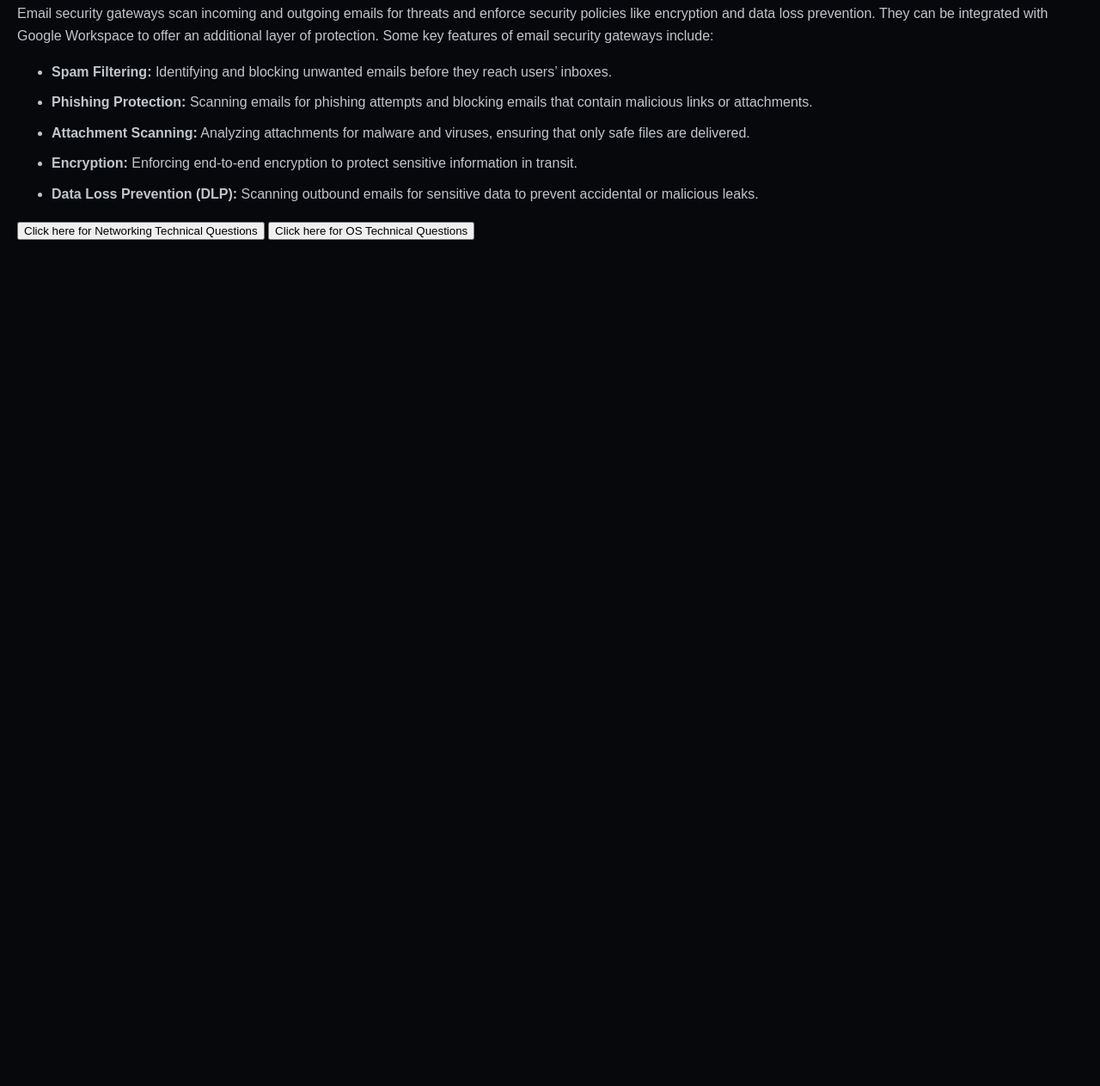
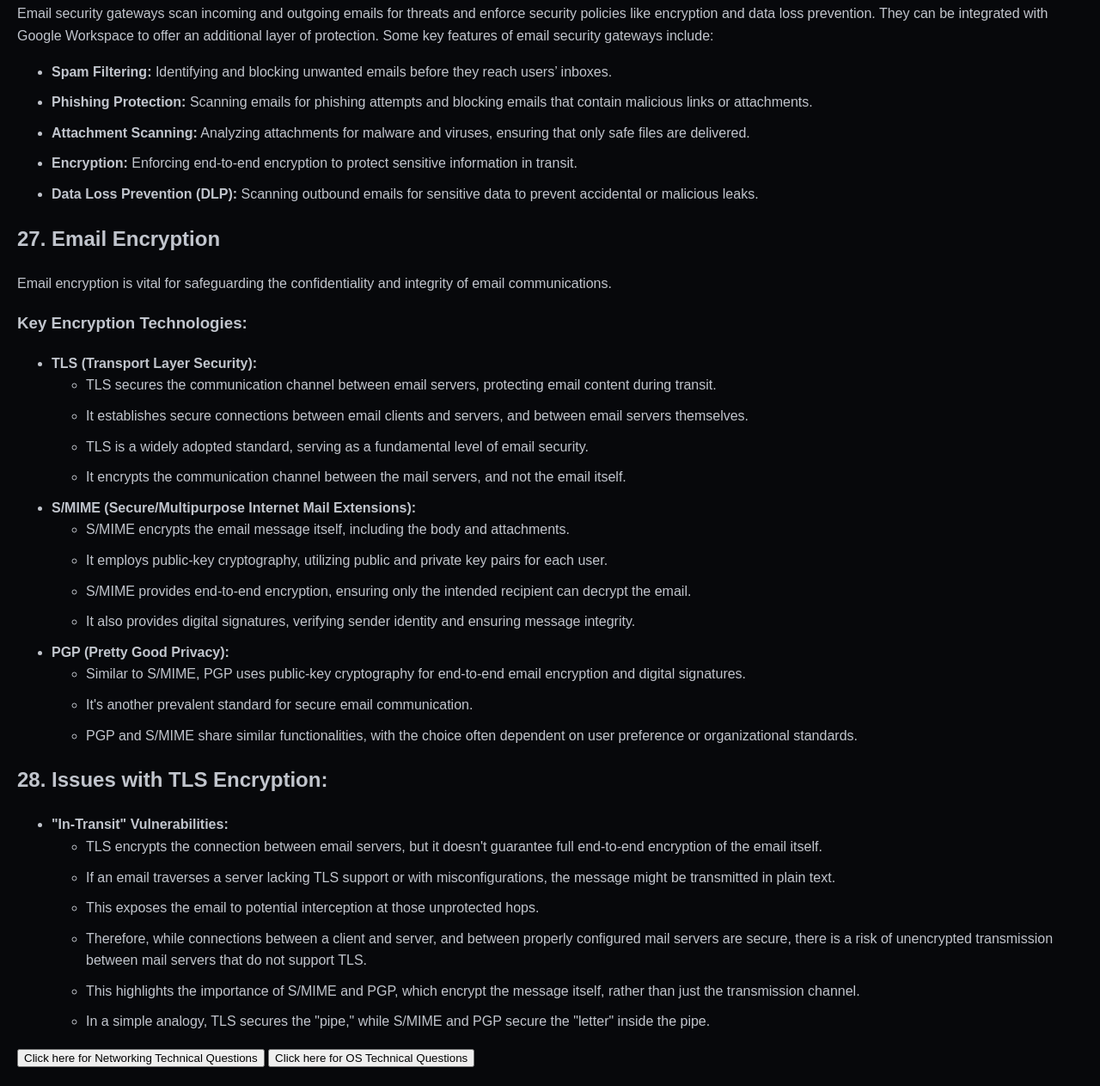
Before and after one commit to Assssaddd/WorkplacePlatforms, a plain HTML site: page Index.html in a window 1280 px wide. Shown: the part 7399-8662 px from the top of the page at 86% size. Before the commit the page ends 7699 px from the top, so only its background shows below. Drawn offline with Linux system fonts and the light colour scheme.

Commit message:
Update Index.html

```diff
--- a/Index.html
+++ b/Index.html
@@ -366,6 +366,53 @@
         <li><strong>Data Loss Prevention (DLP):</strong> Scanning outbound emails for sensitive data to prevent
             accidental or malicious leaks.</li>
     </ul>
+    <h2>27. Email Encryption</h2>
+<p>Email encryption is vital for safeguarding the confidentiality and integrity of email communications.</p>
+
+<h3>Key Encryption Technologies:</h3>
+<ul>
+  <li>
+    <strong>TLS (Transport Layer Security):</strong>
+    <ul>
+      <li>TLS secures the communication channel between email servers, protecting email content during transit.</li>
+      <li>It establishes secure connections between email clients and servers, and between email servers themselves.</li>
+      <li>TLS is a widely adopted standard, serving as a fundamental level of email security.</li>
+      <li>It encrypts the communication channel between the mail servers, and not the email itself.</li>
+    </ul>
+  </li>
+  <li>
+    <strong>S/MIME (Secure/Multipurpose Internet Mail Extensions):</strong>
+    <ul>
+      <li>S/MIME encrypts the email message itself, including the body and attachments.</li>
+      <li>It employs public-key cryptography, utilizing public and private key pairs for each user.</li>
+      <li>S/MIME provides end-to-end encryption, ensuring only the intended recipient can decrypt the email.</li>
+      <li>It also provides digital signatures, verifying sender identity and ensuring message integrity.</li>
+    </ul>
+  </li>
+  <li>
+    <strong>PGP (Pretty Good Privacy):</strong>
+    <ul>
+      <li>Similar to S/MIME, PGP uses public-key cryptography for end-to-end email encryption and digital signatures.</li>
+      <li>It's another prevalent standard for secure email communication.</li>
+      <li>PGP and S/MIME share similar functionalities, with the choice often dependent on user preference or organizational standards.</li>
+    </ul>
+  </li>
+</ul>
+
+<h2>28. Issues with TLS Encryption:</h2>
+<ul>
+  <li>
+    <strong>"In-Transit" Vulnerabilities:</strong>
+    <ul>
+      <li>TLS encrypts the connection between email servers, but it doesn't guarantee full end-to-end encryption of the email itself.</li>
+      <li>If an email traverses a server lacking TLS support or with misconfigurations, the message might be transmitted in plain text.</li>
+      <li>This exposes the email to potential interception at those unprotected hops.</li>
+      <li>Therefore, while connections between a client and server, and between properly configured mail servers are secure, there is a risk of unencrypted transmission between mail servers that do not support TLS.</li>
+      <li>This highlights the importance of S/MIME and PGP, which encrypt the message itself, rather than just the transmission channel.</li>
+      <li>In a simple analogy, TLS secures the "pipe," while S/MIME and PGP secure the "letter" inside the pipe.</li>
+    </ul>
+  </li>
+</ul>
     <a href="./Networking.html"><button>Click here for Networking Technical Questions</button></a>
     <a href="./Operating_systems.html"><button>Click here for OS Technical Questions</button></a>
 </body>
```
